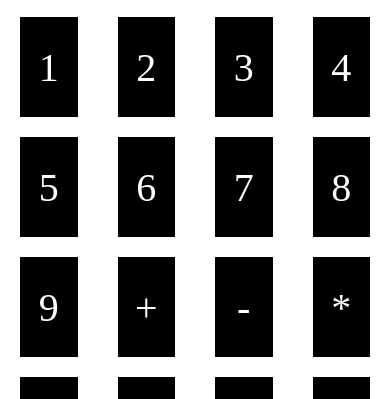
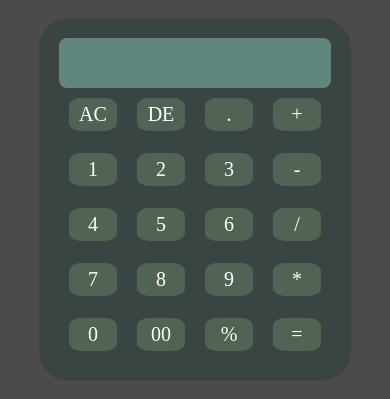
Before and after one commit to Saysamiche/Return-Value-Clicked, a plain HTML site: page index.html in a window 390 px wide. Shown: the part 223-622 px from the top of the page. Drawn offline with Linux system fonts and the light colour scheme.

Commit message:
Add files via upload

```diff
--- a/index.html
+++ b/index.html
@@ -6,44 +6,46 @@
     <title>Return Values Clicked</title>
   </head>
   <body>
-    <main>
+    <main class="calculator">
+      <section class="calc">
         <section>
           <div class="display"></div>
         </section>
 
         <section class="all allfive">
           <div class="button clear">AC</div>
-        <div class="button delete">DEL</div>
+          <div class="button delete">DE</div>
           <div class="button point">.</div>
-        <div class="button zero">0</div>
+          <div class="button plus">+</div>
         </section>
 
         <section class="all">
           <div class="button one">1</div>
           <div class="button two">2</div>
           <div class="button three">3</div>
-        <div class="button four">4</div>
+          <div class="button minus">-</div>
         </section>
 
         <section class="all alltwo">
+          <div class="button four">4</div>
           <div class="button five">5</div>
           <div class="button six">6</div>
-        <div class="button seven">7</div>
-        <div class="button eight">8</div>
+          <div class="button divide">/</div>
         </section>
 
         <section class="all allthree">
+          <div class="button seven">7</div>
+          <div class="button eight">8</div>
           <div class="button nine">9</div>
-        <div class="button plus">+</div>
-        <div class="button minus">-</div>
           <div class="button star">*</div>
         </section>
 
         <section class="all allfour">
-        <div class="button divide">/</div>
+          <div class="button zero">0</div>
+          <div class="button zeros">00</div>
           <div class="button percent">%</div>
-        <div class="button zeros">00</div>
           <div class="button equals">=</div>
+        </section>
       </section>
     </main>
 
--- a/script.js
+++ b/script.js
@@ -105,7 +105,7 @@ const getValueClear = function () {
 };
 
 const getValueDelete = function () {
-  if (document.querySelector(".delete").textContent === "DEL") {
+  if (document.querySelector(".delete").textContent === "DE") {
     document.querySelector(".display").textContent = document
       .querySelector(".display")
       .textContent.toString()
--- a/style.css
+++ b/style.css
@@ -5,34 +5,49 @@
 }
 
 body {
-  min-width: 100vw;
-  min-height: 100vh;
   font-family: "Times New Roman", Times, serif;
   font: 400;
   font-size: 40px;
 }
 
+.calculator {
+  width: 100%;
+  height: 100vh;
+  display: flex;
+  align-items: center;
+  justify-content: center;
+  background-color: rgb(77, 74, 74);
+}
+.calc {
+  background: #3a4442;
+  padding: 20px;
+  width: 50%;
+  border-radius: 30px;
+}
+
 .all {
-  width: 100%;
   display: flex;
 }
 
 .display {
   width: 100%;
-  height: 120px;
-  background-color: blue;
+  height: 100px;
+  background-color: #61867e;
   color: white;
-  text-align: center;
+  text-align: right;
   font-size: 100px;
+  padding-right: 10px;
+  border-radius: 8px;
 }
+
 .alltwo,
 .allthree,
 .allfour {
-  margin-top: 20px;
+  margin-top: 2px;
 }
 
 .allfive {
-  margin-bottom: 20px;
+  margin-bottom: 2px;
 }
 
 .one,
@@ -55,13 +70,47 @@ body {
 .point,
 .clear,
 .delete {
-  margin: 0 20px;
-  width: 25%;
-  height: 100px;
-  background-color: black;
+  margin: 10px;
+  width: 100%;
+  height: 100%;
+  background-color: rgb(81, 99, 85);
   color: white;
   display: flex;
   align-items: center;
   justify-content: center;
   cursor: pointer;
+  border-radius: 25%;
 }
+@media (max-width: 667px) {
+  .calc {
+    width: 80%;
+  }
+
+  .display {
+    height: 50px;
+    font-size: 40px;
+  }
+  .one,
+  .two,
+  .three,
+  .four,
+  .five,
+  .six,
+  .seven,
+  .eight,
+  .nine,
+  .plus,
+  .minus,
+  .star,
+  .zero,
+  .zeros,
+  .divide,
+  .equals,
+  .percent,
+  .point,
+  .clear,
+  .delete {
+    font-size: 20px;
+    padding: 5px;
+  }
+}
```
Lines whose indentation alone changed are shown as unchanged.
